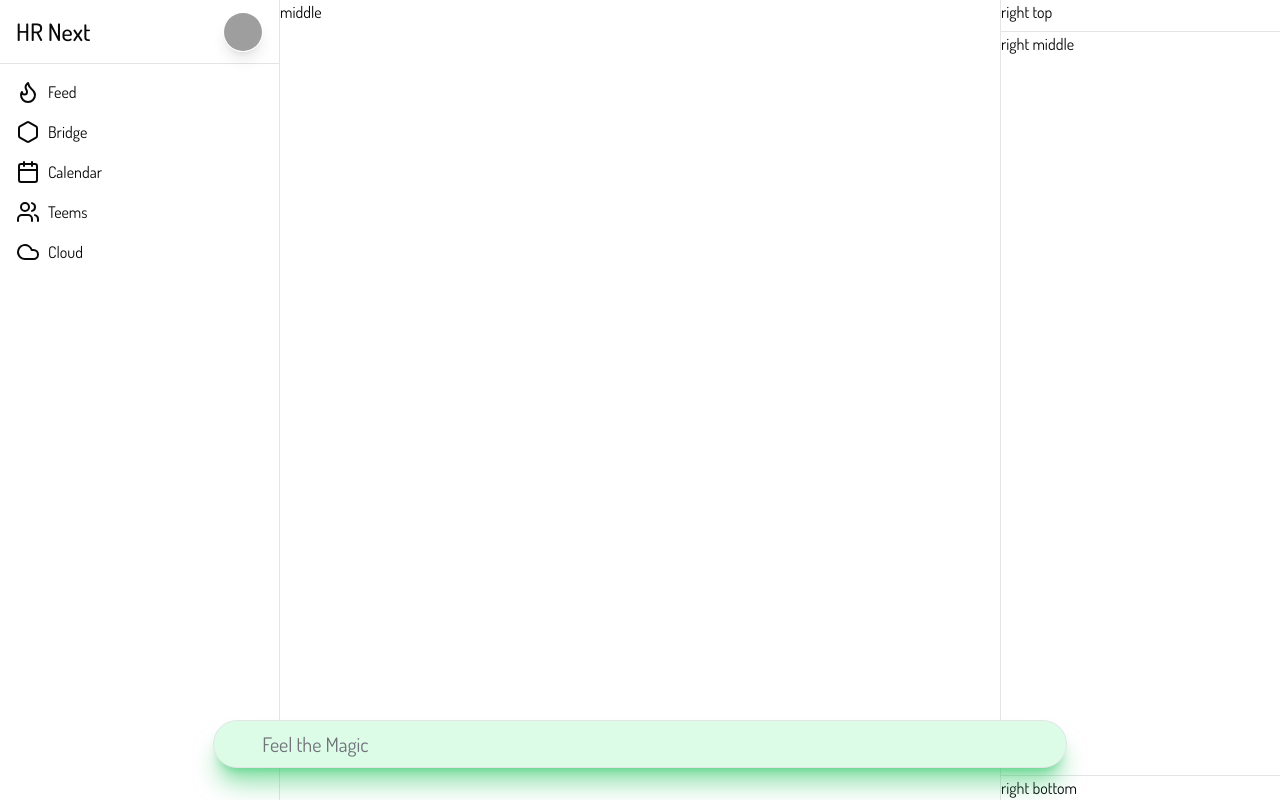
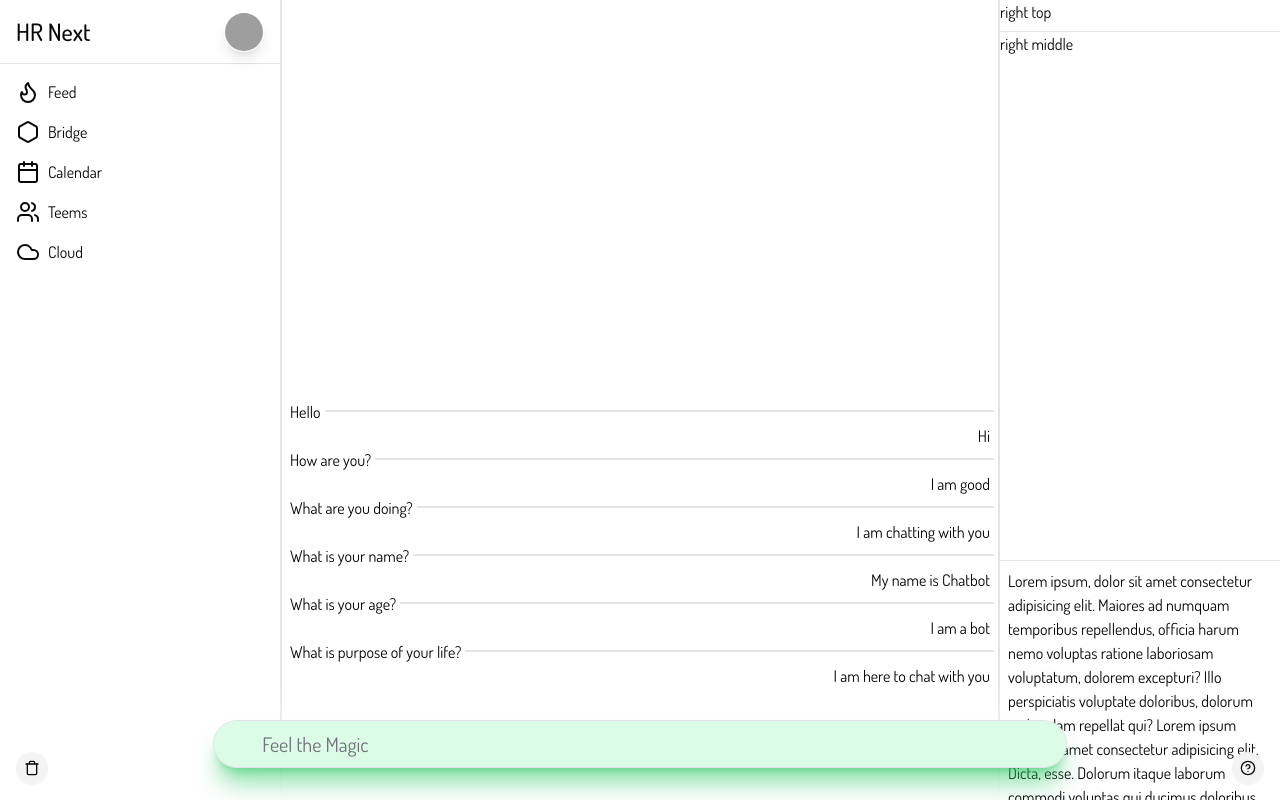
Before and after one commit to dvthedev/hrnext, a Next.js app: page / in a window 1280 px wide. Built offline with nearby package versions, Linux system fonts and the light colour scheme; grey boxes are pictures that could not be loaded.

Commit message:
add help and archive buttons, fix side nave active status, basic chat ui

```diff
--- a/src/app/globals.css
+++ b/src/app/globals.css
@@ -4,48 +4,48 @@
 
 @layer base {
   :root {
-    --background: 0 0% 100%;
-    --foreground: 240 10% 3.9%;
-    --card: 0 0% 100%;
-    --card-foreground: 240 10% 3.9%;
-    --popover: 0 0% 100%;
-    --popover-foreground: 240 10% 3.9%;
-    --primary: 142.1 76.2% 36.3%;
-    --primary-foreground: 355.7 100% 97.3%;
-    --secondary: 240 4.8% 95.9%;
-    --secondary-foreground: 240 5.9% 10%;
-    --muted: 240 4.8% 95.9%;
-    --muted-foreground: 240 3.8% 46.1%;
-    --accent: 240 4.8% 95.9%;
-    --accent-foreground: 240 5.9% 10%;
-    --destructive: 0 84.2% 60.2%;
-    --destructive-foreground: 0 0% 98%;
-    --border: 240 5.9% 90%;
-    --input: 240 5.9% 90%;
-    --ring: 142.1 76.2% 36.3%;
-    --radius: 1rem;
+    --background: 0 0% 100%; /* #ffffff */
+    --foreground: 240 10% 3.9%; /* #0f0f0f */
+    --card: 0 0% 100%; /* #ffffff */
+    --card-foreground: 240 10% 3.9%; /* #0f0f0f */
+    --popover: 0 0% 100%; /* #ffffff */
+    --popover-foreground: 240 10% 3.9%; /* #0f0f0f */
+    --primary: 142.1 76.2% 36.3%; /* #22c55e */
+    --primary-foreground: 355.7 100% 97.3%; /* #f9f9f9 */
+    --secondary: 240 4.8% 95.9%; /* #f4f4f4 */
+    --secondary-foreground: 240 5.9% 10%; /* #1a1a1a */
+    --muted: 240 4.8% 95.9%; /* #f4f4f4 */
+    --muted-foreground: 240 3.8% 46.1%; /* #787878 */
+    --accent: 240 4.8% 95.9%; /* #f4f4f4 */
+    --accent-foreground: 240 5.9% 10%; /* #1a1a1a */
+    --destructive: 0 84.2% 60.2%; /* #ff3e3e */
+    --destructive-foreground: 0 0% 98%; /* #f9f9f9 */
+    --border: 240 5.9% 90%; /* #e6e6e6 */
+    --input: 240 5.9% 90%; /* #e6e6e6 */
+    --ring: 142.1 76.2% 36.3%; /* #22c55e */
+    --radius: 1rem; /* 16px */
   }
 
   .dark {
-    --background: 20 14.3% 4.1%;
-    --foreground: 0 0% 95%;
-    --card: 24 9.8% 10%;
-    --card-foreground: 0 0% 95%;
-    --popover: 0 0% 9%;
-    --popover-foreground: 0 0% 95%;
-    --primary: 142.1 70.6% 45.3%;
-    --primary-foreground: 144.9 80.4% 10%;
-    --secondary: 240 3.7% 15.9%;
-    --secondary-foreground: 0 0% 98%;
-    --muted: 0 0% 15%;
-    --muted-foreground: 240 5% 64.9%;
-    --accent: 12 6.5% 15.1%;
-    --accent-foreground: 0 0% 98%;
-    --destructive: 0 62.8% 30.6%;
-    --destructive-foreground: 0 85.7% 97.3%;
-    --border: 240 3.7% 15.9%;
-    --input: 240 3.7% 15.9%;
-    --ring: 142.4 71.8% 29.2%;
+    --background: 20 14.3% 4.1%; /* #0d0d0d */
+    --foreground: 0 0% 95%; /* #f2f2f2 */
+    --card: 24 9.8% 10%; /* #1a1a1a */
+    --card-foreground: 0 0% 95%; /* #f2f2f2 */
+    --popover: 0 0% 9%; /* #171717 */
+    --popover-foreground: 0 0% 95%; /* #f2f2f2 */
+    --primary: 142.1 70.6% 45.3%; /* #2ed573 */
+    --primary-foreground: 144.9 80.4% 10%; /* #1a1a1a */
+    --secondary: 240 3.7% 15.9%; /* #262626 */
+    --secondary-foreground: 0 0% 98%; /* #f9f9f9 */
+    --muted: 0 0% 15%; /* #262626 */
+    --muted-foreground: 240 5% 64.9%; /* #a5a5a5 */
+    --accent: 12 6.5% 15.1%; /* #1e90ff */
+    --accent-foreground: 0 0% 98%; /* #f9f9f9 */
+    --destructive: 0 62.8% 30.6%; /* #ff4757 */
+    --destructive-foreground: 0 85.7% 97.3%; /* #f9f9f9 */
+    --border: 240 3.7% 15.9%; /* #262626 */
+    --input: 240 3.7% 15.9%; /* #262626 */
+    --ring: 142.4 71.8% 29.2%; /* #2dd36f */
   }
 }
 
@@ -56,6 +56,26 @@
   body {
     @apply bg-background text-foreground;
   }
+}
+
+.border-gradient-x-2 {
+  border-image: linear-gradient(to bottom, #e6e6e6, rgba(0, 0, 0, 0)) 1 100%;
+  border-left-width: 2px;
+  border-right-width: 2px;
+  border-style: solid;
+}
+
+.h-bar {
+  position: relative;
+}
+
+.h-bar::before {
+  content: '';
+  position: absolute;
+  border-bottom: 2px #e6e6e6 solid;
+  height: 24px;
+  width: 100%;
+  transform: translateY(-50%);
 }
 
 /* ===== Scrollbar CSS ===== */
--- a/src/app/layout.tsx
+++ b/src/app/layout.tsx
@@ -1,8 +1,10 @@
 import './globals.css'
 
 import AppProvider from '@/components/AppProvider'
+import ArchiveButton from '@/components/ArchiveButton'
 import { Dosis } from 'next/font/google'
 import Header from '@/components/Header'
+import HelpButton from '@/components/HelpButton'
 import MagicInput from '@/components/MagicInput'
 import type { Metadata } from 'next'
 import SideNav from '@/components/SideNav'
@@ -23,9 +25,9 @@ const RootLayout = ({
     <html lang="en">
       <body className={primary_font.className}>
         <AppProvider>
-          <main className="relative bg-background text-foreground">
+          <div className="relative bg-background text-foreground">
             <div className="w-full min-h-screen grid lg:grid-cols-[280px_1fr_280px] md:grid-cols-[220px_1fr_220px] sm:grid-cols-[220px_1fr_220px]">
-              <div className="hidden border-r md:block">
+              <div className="hidden md:block">
                 <aside className="flex flex-col h-full max-h-screen">
                   <header className="flex items-center justify-between px-4 border-b h-16">
                     <Header />
@@ -35,19 +37,35 @@ const RootLayout = ({
                   </div>
                 </aside>
               </div>
-              {children}
-              <div className="hidden border-l md:block">
+              <main className="flex flex-col">
+                <div className="flex-1 border-x-2">{children}</div>
+                <div className="h-28 border-gradient-x-2"></div>
+              </main>
+              <div className="hidden md:block">
                 <div className="flex flex-col h-full max-h-screen">
                   <div className="border-b h-8">right top</div>
                   <div className="flex-1">right middle</div>
-                  <div className="max-h-60 overflow-auto border-t hover:z-10">
-                    right bottom
+                  <div className="max-h-60 overflow-auto border-t hover:z-10 p-2">
+                    Lorem ipsum, dolor sit amet consectetur adipisicing elit.
+                    Maiores ad numquam temporibus repellendus, officia harum
+                    nemo voluptas ratione laboriosam voluptatum, dolorem
+                    excepturi? Illo perspiciatis voluptate doloribus, dolorum
+                    quibusdam repellat qui? Lorem ipsum dolor, sit amet
+                    consectetur adipisicing elit. Dicta, esse. Dolorum itaque
+                    laborum commodi voluptas qui ducimus doloribus blanditiis,
+                    totam minus vitae omnis debitis quidem aut, nisi cum nam
+                    natus. Lorem ipsum dolor sit amet consectetur adipisicing
+                    elit. Voluptatibus, tempore fugit recusandae neque fuga
+                    suscipit pariatur est. Quo, omnis sapiente assumenda tenetur
+                    facere eligendi vel mollitia. Nulla eveniet qui ipsa.
                   </div>
                 </div>
               </div>
             </div>
             <MagicInput />
-          </main>
+            <ArchiveButton />
+            <HelpButton />
+          </div>
         </AppProvider>
       </body>
     </html>
--- a/src/app/page.tsx
+++ b/src/app/page.tsx
@@ -1,8 +1,56 @@
-import MagicInput from '@/components/MagicInput'
-import SideNav from '@/components/SideNav'
+const CHATS = [
+  {
+    id: 1,
+    message: 'Hello',
+    response: 'Hi',
+  },
+  {
+    id: 2,
+    message: 'How are you?',
+    response: 'I am good',
+  },
+  {
+    id: 3,
+    message: 'What are you doing?',
+    response: 'I am chatting with you',
+  },
+  {
+    id: 4,
+    message: 'What is your name?',
+    response: 'My name is Chatbot',
+  },
+  {
+    id: 5,
+    message: 'What is your age?',
+    response: 'I am a bot',
+  },
+  {
+    id: 6,
+    message: 'What is purpose of your life?',
+    response: 'I am here to chat with you',
+  },
+]
 
 const Home = () => {
-  return <div className="">middle</div>
+  return (
+    <div className="flex h-full flex-col-reverse px-2">
+      <div className="">
+        {CHATS.map((chat) => (
+          <div key={chat.id} className="">
+            <div className="">
+              <div className="">
+                <div className="flex">
+                  <div className="">{chat.message}</div>
+                  <div className="flex-1 px-1 h-bar"></div>
+                </div>
+                <div className="flex justify-end">{chat.response}</div>
+              </div>
+            </div>
+          </div>
+        ))}
+      </div>
+    </div>
+  )
 }
 
 export default Home
--- /dev/null
+++ b/src/components/ArchiveButton.tsx
@@ -0,0 +1,13 @@
+'use client'
+
+import { TrashIcon } from 'lucide-react'
+
+const ArchiveButton = () => {
+  return (
+    <button className="fixed bottom-4 left-4 flex justify-center items-center w-8 h-8 z-50 bg-accent rounded-full shadow-sm hover:shadow-primary">
+      <TrashIcon className="w-4 aspect-auto" />
+    </button>
+  )
+}
+
+export default ArchiveButton
--- /dev/null
+++ b/src/components/HelpButton.tsx
@@ -0,0 +1,13 @@
+'use client'
+
+import { HelpCircleIcon } from 'lucide-react'
+
+const HelpButton = () => {
+  return (
+    <button className="fixed bottom-4 right-4 flex justify-center items-center w-8 h-8  z-50 bg-accent rounded-full shadow-sm hover:shadow-primary">
+      <HelpCircleIcon className="w-4 aspect-auto" />
+    </button>
+  )
+}
+
+export default HelpButton
--- a/src/components/MagicInput.tsx
+++ b/src/components/MagicInput.tsx
@@ -1,11 +1,22 @@
+'use client'
+
 import { Input } from './ui/input'
+import { useRouter } from 'next/navigation'
 
 const MagicInput = () => {
+  const router = useRouter()
+
   return (
     <Input
       className="absolute bottom-8 px-12 text-xl left-0 right-0 mx-auto w-2/3 h-12 rounded-full border bg-green-100 shadow-xl shadow-green-500/50"
       type="text"
       placeholder="Feel the Magic"
+      onKeyDown={(e) => {
+        if (e.key === 'Enter') {
+          // change next js route to home
+          router.push('/')
+        }
+      }}
     />
   )
 }
--- a/src/components/SideNavLink.tsx
+++ b/src/components/SideNavLink.tsx
@@ -5,17 +5,21 @@ type SideNavLinkProps = {
   title: string
   icon: LucideIcon
   path: string
+  activePath: string
 }
 
 const SideNavLink: React.FC<SideNavLinkProps> = ({
   title,
   icon: SideNavLinkIcon,
   path,
+  activePath,
 }) => {
   return (
     <Link
       href={path}
-      className="flex items-center gap-2 p-2 hover:text-primary hover:font-medium transition-all hover:bg-muted rounded-full cursor-pointer"
+      className={`flex items-center gap-2 p-2 hover:text-primary hover:font-medium transition-all hover:bg-muted rounded-full cursor-pointer ${
+        activePath === `/${path}` ? 'text-primary font-medium' : ''
+      }`}
     >
       <SideNavLinkIcon className="w-6 aspect-auto" />
       <span>{title}</span>
```
Also changed, not shown: src/components/SideNav.tsx (+41 -5 lines).
